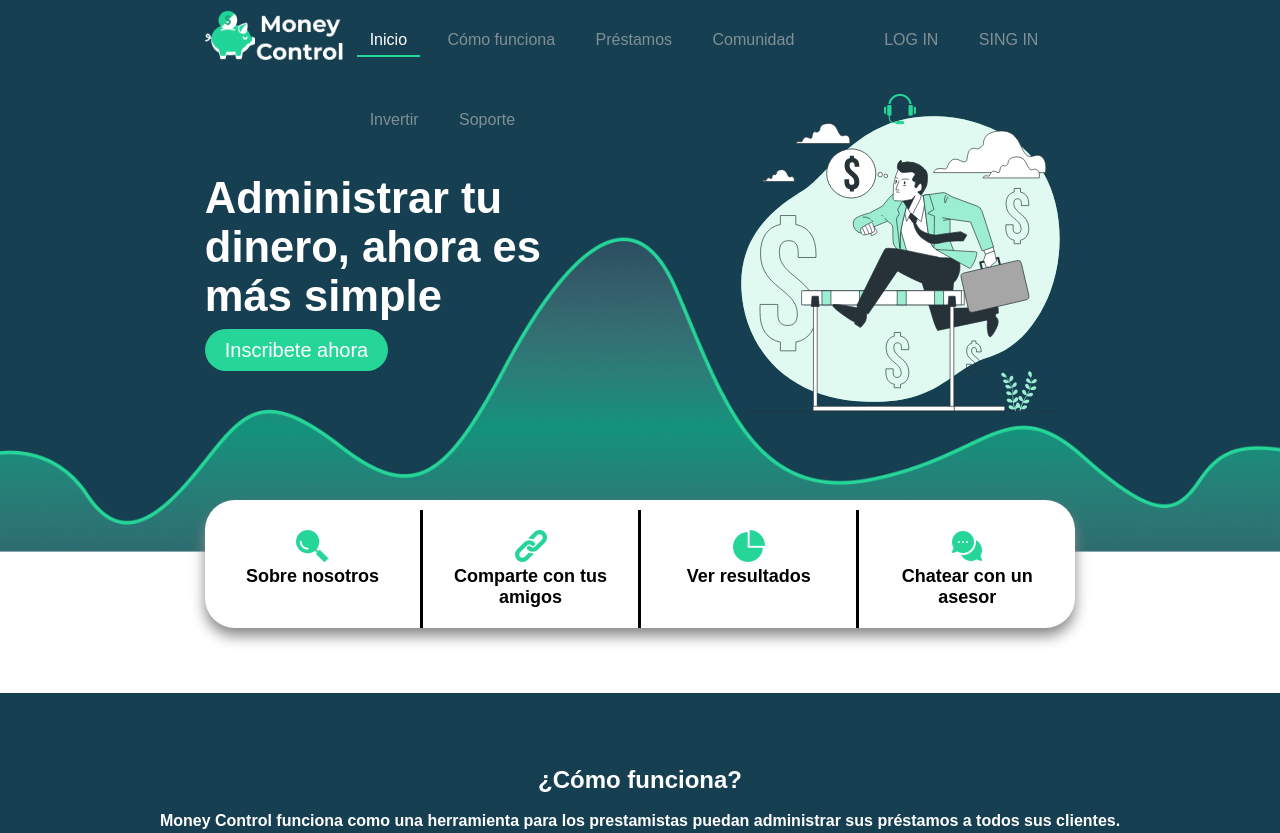
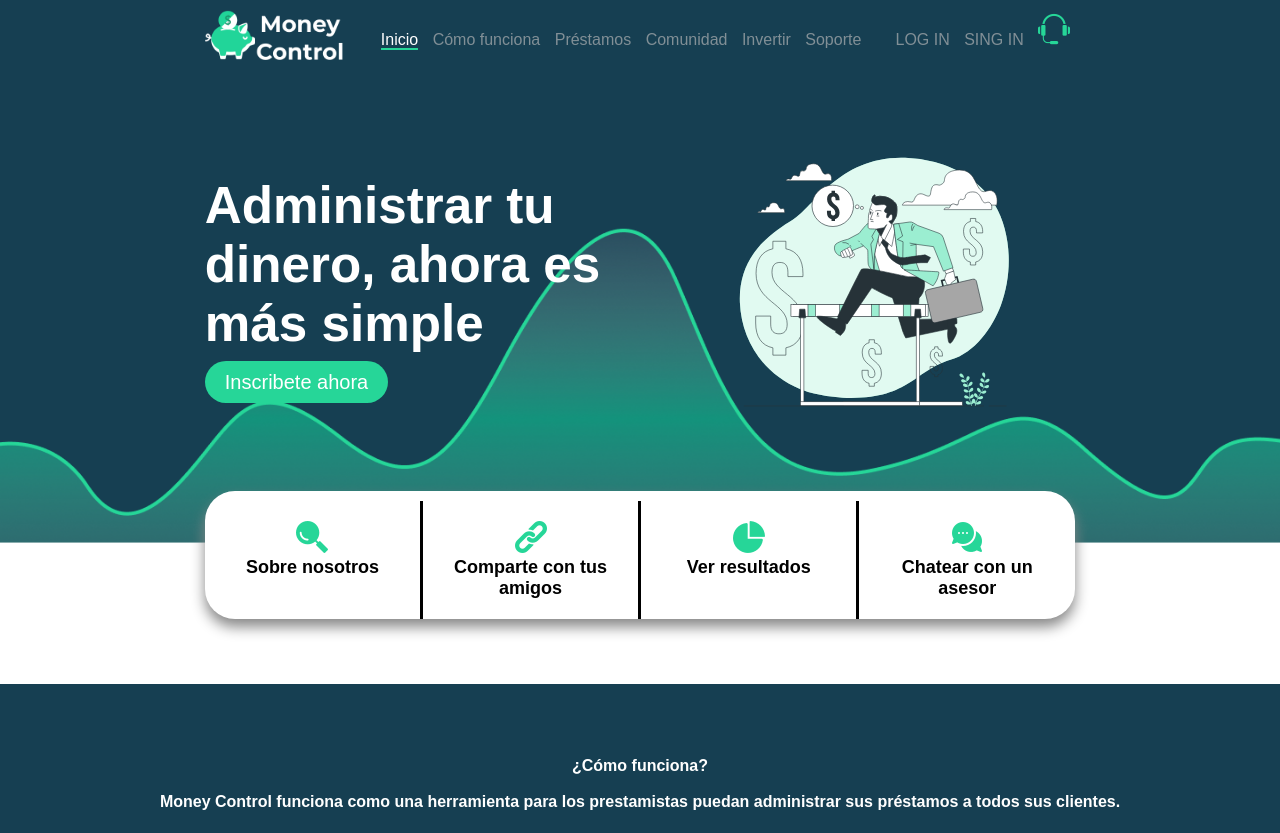
Before and after one commit to MoneyControl-IHC/MoneyControl-LandingPage-Vscode, a plain HTML site: page index.html in a window 1280 px wide. Shown: the top 833 px of the page. Drawn offline with Linux system fonts and the light colour scheme.

Commit message:
cambios en el css

```diff
--- a/index.html
+++ b/index.html
@@ -6,7 +6,6 @@
     <link rel="stylesheet" href="style.css" type="text/css">
 </head>
 <body>
-    <section id="inicio" class="inicio">
     <header>
         <img src="imagenes/Logo.png" class="imgLogo" alt="Logo de MoneyControl">
         <nav class="nav1">
@@ -23,11 +22,11 @@
             <ul>
                 <li><a href="#">LOG IN</a></li>
                 <li><a href="#">SING IN</a></li>
-                    <li><a href="#"><img src="imagenes/auricular.png" class="imgIcon" alt="Soporte tecnico"></a></li>
+                <li class="imgLogo2"><a href="#" ><img src="imagenes/auricular.png" alt="Soporte tecnico"></a></li>
             </ul>
         </nav>
     </header>
-
+    <section id="inicio" class="inicio">
 
         <div class="container1">
             <div class="col1">
--- a/style.css
+++ b/style.css
@@ -4,32 +4,22 @@
     text-decoration: none;
     list-style: none;
     box-sizing: border-box;
+    font-size: 100%;
 }
 body{
     font-family: sans-serif;
 }
 
-
-/*Seccion Home o Inicio*/
-section.inicio{
-    background-image: url("././imagenes/Onda.png");
-    background-color: #163F52;
-    background-position: bottom left;
-    background-size: cover;
-    background-repeat: no-repeat;
-    padding: 0px 16% 0px;
-    width: 100%;
-    height: 100%;
-    position: relative;
-}
 /*Header forma parte del inicio*/
 header{
     background-color: #163F52;
     width: 100%;
     height: 80px;
-    position: relative;
+    position: sticky;
+    top:0;
     display: flex;
     justify-content: space-between;
+    padding: 0px 16% 0px;
 }
 
 nav ul{
@@ -41,11 +31,9 @@ nav ul li{
     line-height: 80px;
     margin: 0px 5px;
 }
-
 nav ul li a{
     color: #818f96;
-    font-size: 16px;
-    padding: 7px 13px;
+    font-size: 1rem;
 }
 
 li a.active, li a:hover{
@@ -61,14 +49,25 @@ li a.active{
     height: 50px;
     margin-top: 10px;
 }
+/*Seccion Home o Inicio*/
+section.inicio{
+    background-image: url("././imagenes/Onda.png");
+    background-color: #163F52;
+    background-position: bottom left;
+    background-size: cover;
+    background-repeat: no-repeat;
+    padding: 0px 16% 0px;
+    width: 100%;
+    height: 100%;
+}
 /*Contenedor del mensaje e imagen*/
 .container1{
     width: 100%;
     margin:auto;
     display: grid;
-    grid-template-columns: 45% 55%;
+    grid-template-columns: repeat(auto-fit, minmax(24rem, 1fr));
     grid-gap: 4rem;
-    padding: 20px 0px 0px;
+    padding: 4rem 0px 0px;
 }
 
 .col2{
@@ -84,7 +83,7 @@ li a.active{
 }
 
 h1.inicio {
-    font-size: 3.4vw;
+    font-size: 3.2rem;
     color:white;
 }
 .imgBanner{
@@ -132,7 +131,6 @@ h2.serviciosh2{
 /* como funciona */
 .comofunciona{
     padding: 25px;
-    position: relative;
     width: 100%;
     height: auto;
     background-color: #163F52;
@@ -184,7 +182,6 @@ h2.serviciosh2{
 /* prestamos */
 .prestamos{
     padding: 25px;
-    position: relative;
     width: 100%;
     height: auto;
     background-color: white;
@@ -230,7 +227,6 @@ h2.serviciosh2{
 /* comunidad */
 .comunidad{
     padding: 25px;
-    position: relative;
     width: 100%;
     height: auto;
     background-color: #163F52;
```
Lines whose indentation alone changed are shown as unchanged.
